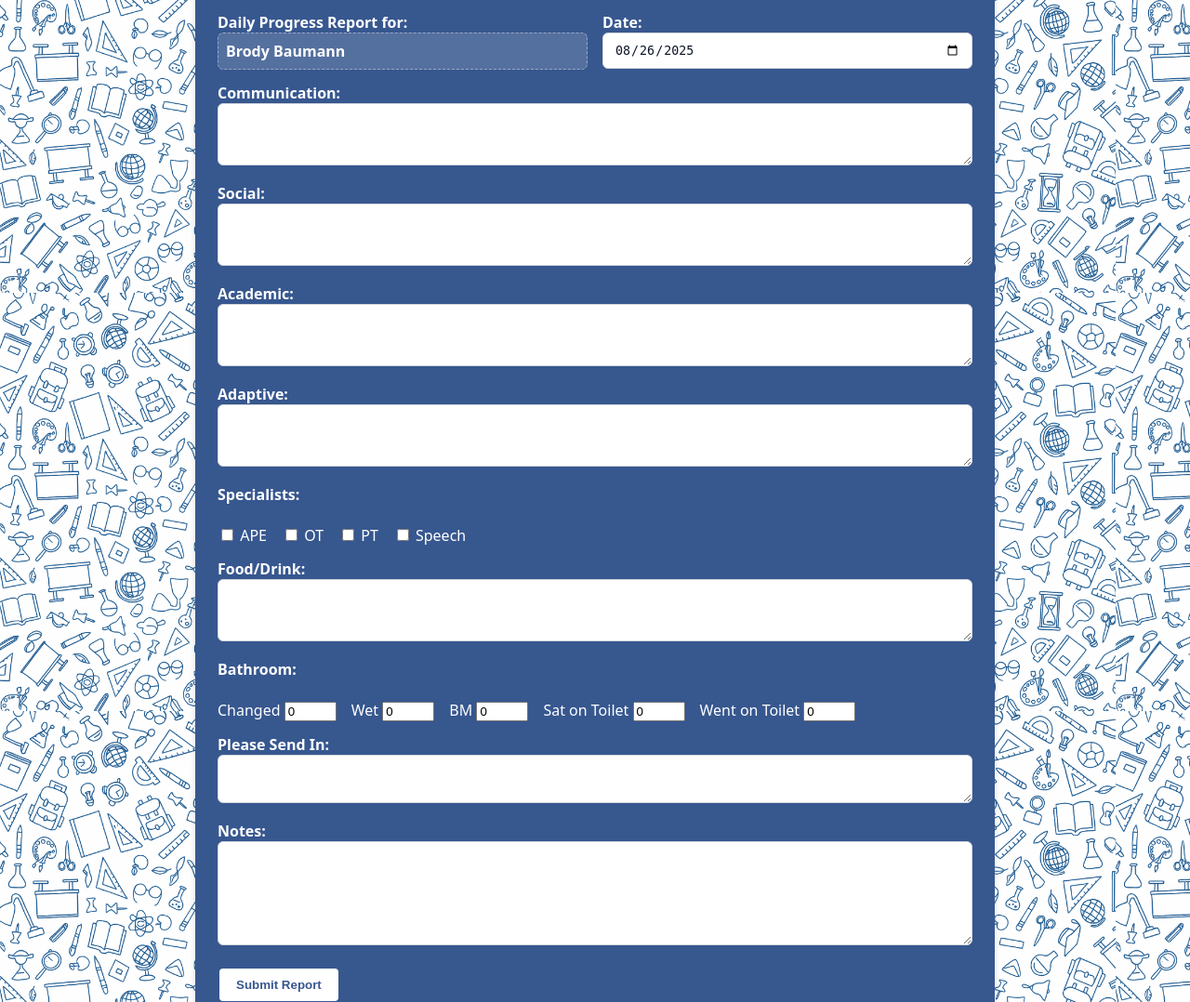
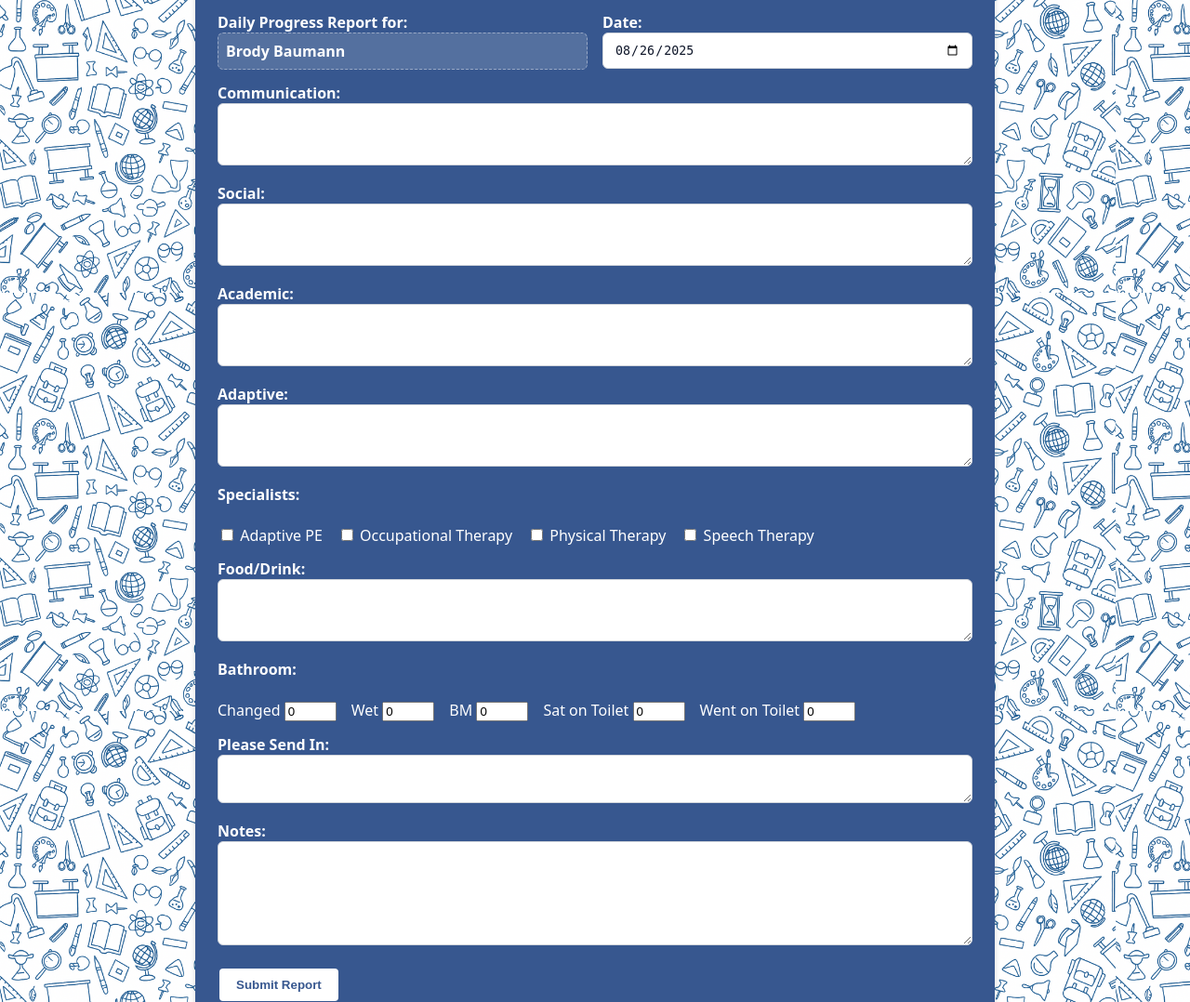
Before and after one commit to Brodymann/brodys-daily-reports, a PHP site: page / in a window 1280 px wide. Shown: the part 135-1213 px from the top of the page at 93% size. Run offline with PHP 8.4, Linux system fonts and the light colour scheme.

Commit message:
Updated Specialists names on reports.php

```diff
--- a/index.php
+++ b/index.php
@@ -37,7 +37,7 @@
 
       <label>Specialists:</label>
       <div class="group">
-        <?php foreach (['APE','OT','PT','Speech'] as $s): ?>
+        <?php foreach (['Adaptive PE','Occupational Therapy','Physical Therapy','Speech Therapy'] as $s): ?>
           <label><input type="checkbox" name="specialists[]" value="<?=$s?>"> <?=$s?></label>
         <?php endforeach; ?>
       </div>
```
